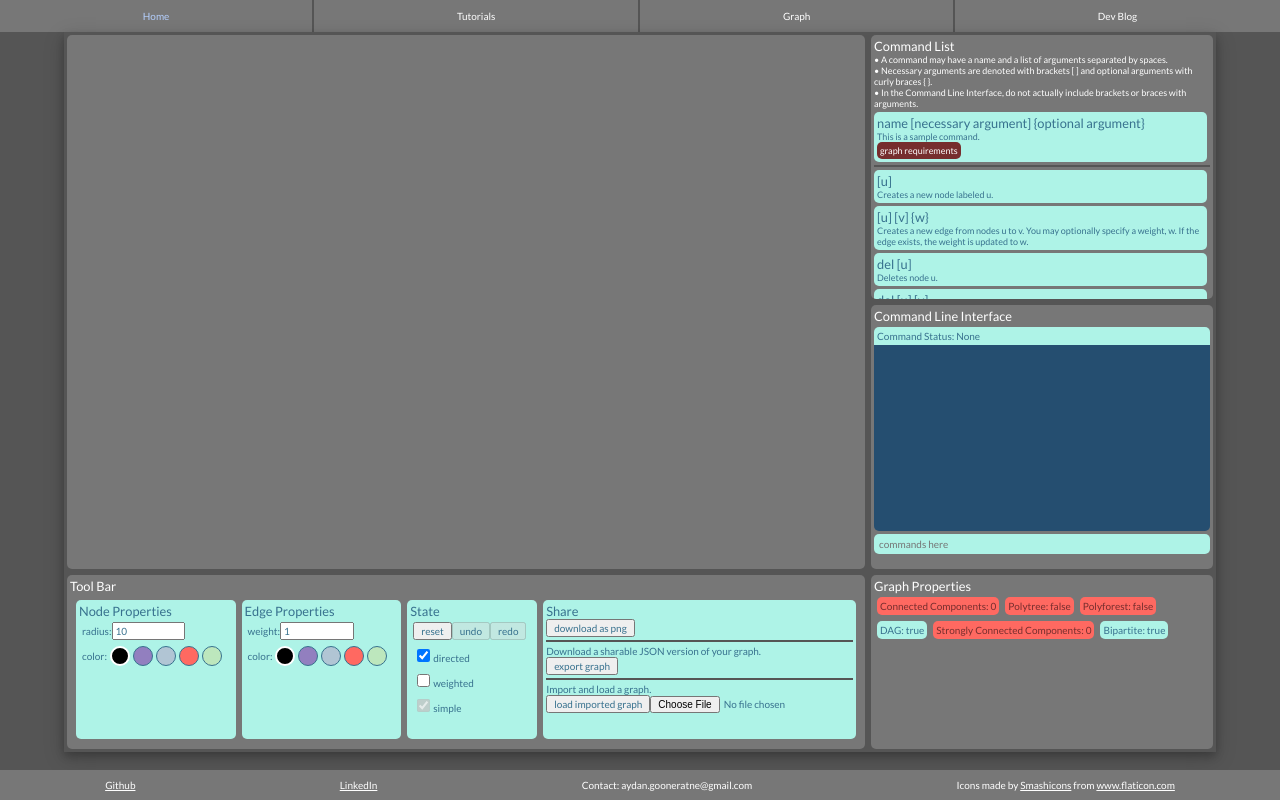
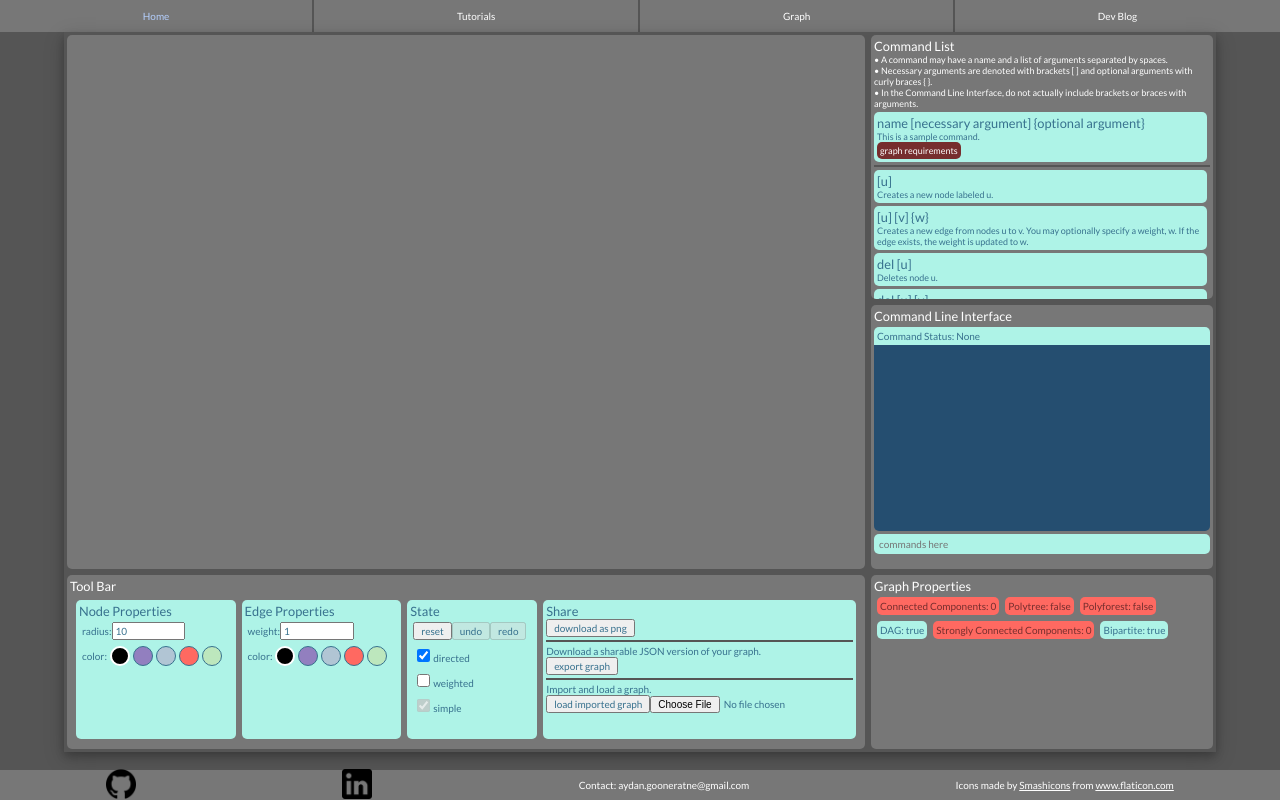
Before and after one commit to aydangoon/Graph-Library, a React (Create React App) app: page /Graph-Library/graph in a window 1280 px wide. Built offline with nearby package versions, Linux system fonts and the light colour scheme.

Commit message:
added github and linked in icons, commented out k-coloring for now, this needs to be fixed soon

```diff
--- a/public/index.html
+++ b/public/index.html
@@ -29,8 +29,8 @@
     <div id='page-container'>
         <div id="root"></div>
         <footer id="footer">
-            <a href='https://github.com'> Github </a>
-            <a href='https://github.com'> LinkedIn </a>
+            <a href='https://github.com/aydangoon'><img src='./git.png' alt='wat' width='30px'></img></a>
+            <a href='https://www.linkedin.com/in/aydan-gooneratne-118b49178/'><img src='./lin.png' alt='wat' width='30px'></img></a>
             <div> Contact: aydan.gooneratne@gmail.com </div>
             <div>Icons made by <a href="https://smashicons.com/" title="Smashicons">Smashicons</a> from <a href="https://www.flaticon.com/" title="Flaticon">www.flaticon.com</a></div>
         </footer>
--- a/src/components/home/Home.js
+++ b/src/components/home/Home.js
@@ -28,12 +28,12 @@ export default class Home extends React.Component {
                     <div className = 'title'> Welcome to the Lithe <span className='lithe-blue'>Graphing</span> <span className='lithe-green'>Library</span></div>
                     <div>
                         <div className = 'subtitle'> A simple and practical graphing tool </div>
-                        <a href='https://github.com'> and now open source </a>
+                        <a href='https://github.com/aydangoon/Graph-Library'> and now open source </a>
                     </div>
                 </div>
                 <div className = 'feature-sect'>
                     <div className = 'feature-text'>
-                        <div className='title'><span className = 'lithe-red'>Intuative</span></div>
+                        <div className='title'><span className = 'lithe-red'>Intuitive</span></div>
                         <div className='feature-paragraph'>
                             LitheGL is designed with users in mind. Only the necessary components needed to interface
                             with your graph are included in the build.
--- a/src/graph-tool/components/CommandLineInterface.js
+++ b/src/graph-tool/components/CommandLineInterface.js
@@ -99,10 +99,11 @@ export class CLI extends React.Component {
                     case 'color edge':
                         actions.push(Visualizations.color(graph, [pc[1], pc[2]], pc[3], false))
                     break
+                    /*
                     case 'bipartite':
-                        console.log('bitch')
                         actions.push(Visualizations.colorAll(graph))
                     break;
+                    */
                     case 'trans':
                         actions.push(Transformations.transpose(graph, style))
                     break
--- a/src/graph-tool/components/CommandList.js
+++ b/src/graph-tool/components/CommandList.js
@@ -37,7 +37,7 @@ export class CommandList extends React.Component {
                     {Command('eulpat', 'Visualizes an eulerian path if one exists.', ['undirected'])}
                     {Command('comp', 'Turns the graph into its complement.', ['undirected'])}
                     {Command('clear', 'Deletes all edges and nodes in the graph.')}
-                    {Command('bipartite', 'Colors bipartite graphs', ['bipartite'])}
+                    {/*Command('bipartite', 'Colors bipartite graphs', ['bipartite'])*/}
                     {Command('color [u] [col]', 'Changes the color of node u to col. col can be one of the following letters: r, g, b or v.')}
                     {Command('color [u] [v] [col]', 'Changes the color of edge (u, v) to col. col can be one of the following letters: r, g, b or v.')}
                     {Command('kosaraju', 'Transforms the graph into its corresponding strongly connected component graph.', ['directed'])}
```
Also changed, not shown: public/git.png (added), public/lin.png (added).
